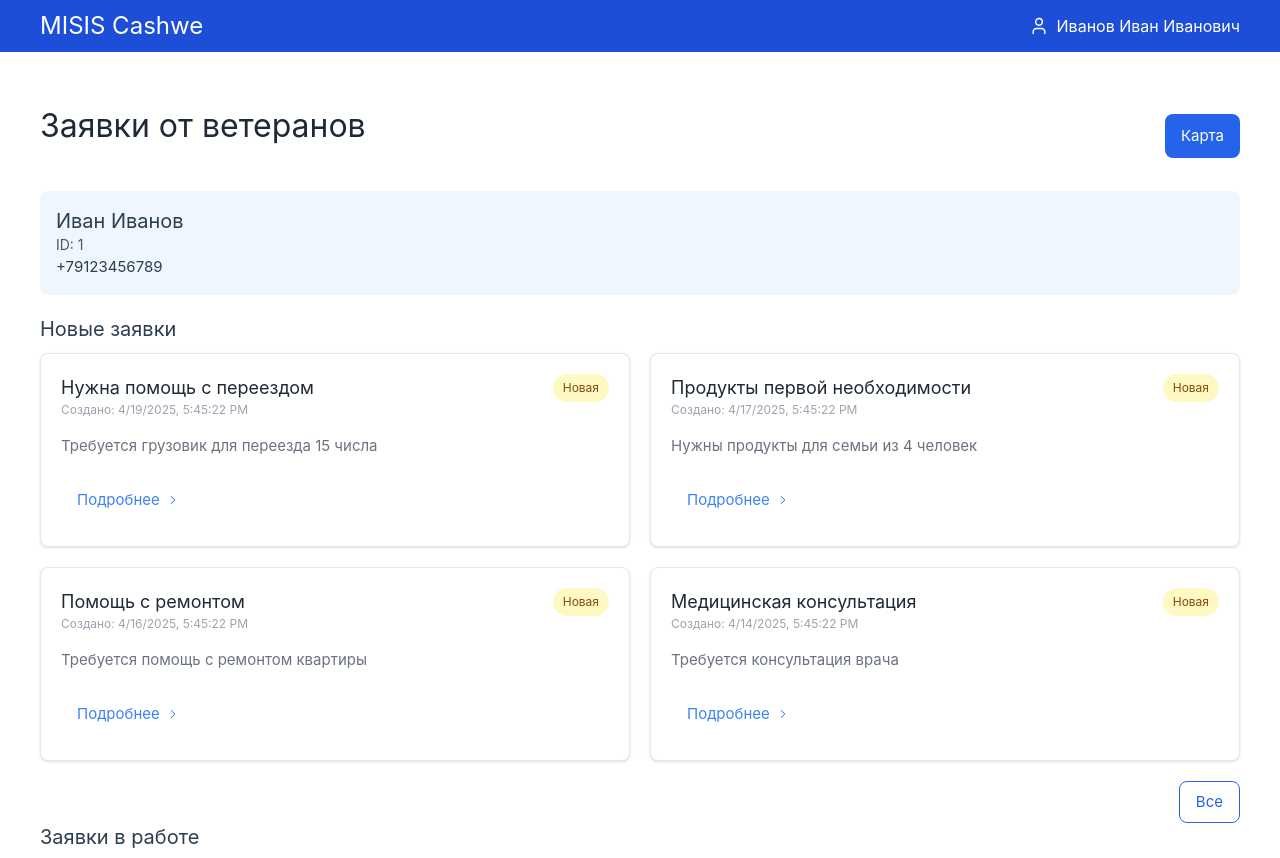
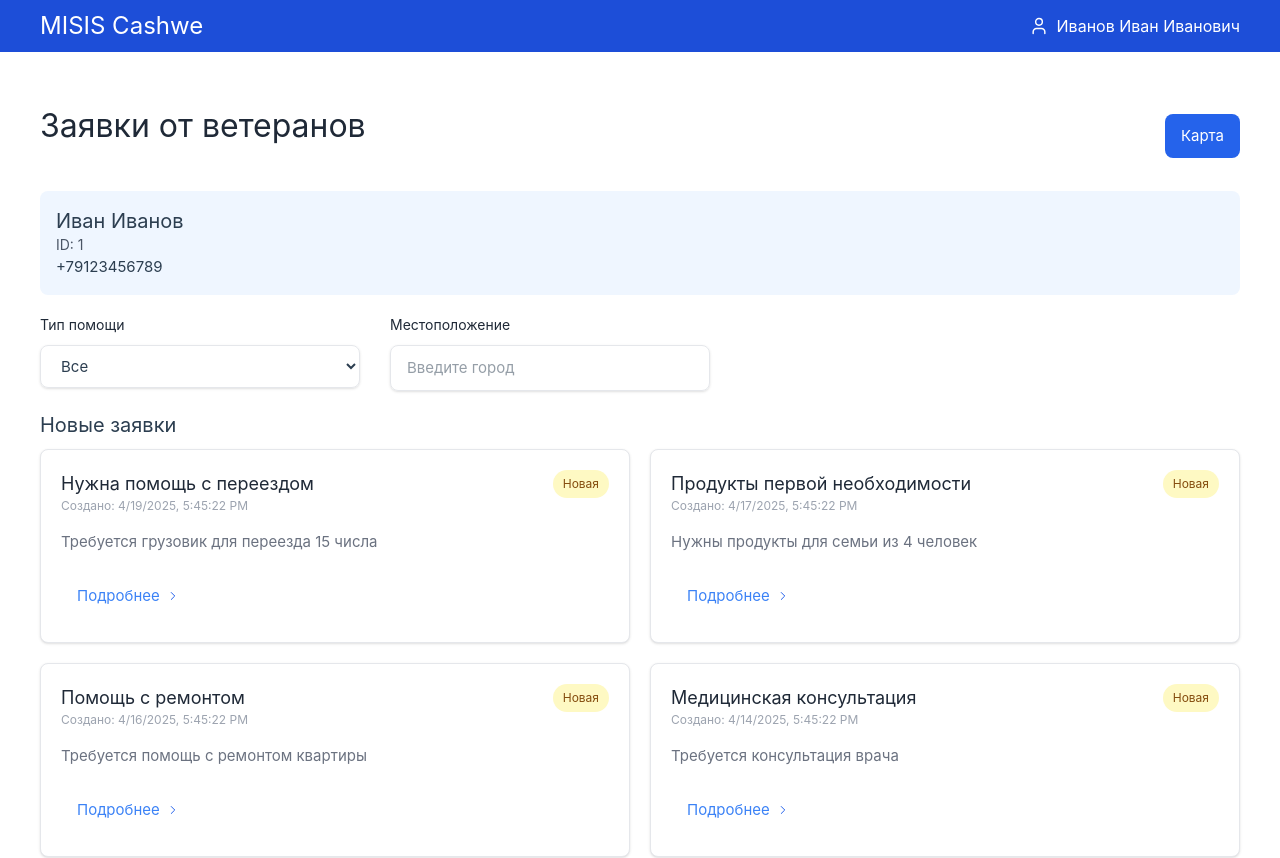
Before and after one commit to IlonMask-sudo/WebApplicationHelpingVeteransRepository, a Vue app: page /home/volunteer in a window 1280 px wide. Shown: the top 858 px of the page. Built offline with nearby package versions, Linux system fonts and the light colour scheme.

Commit message:
added filter by location & type of assistance

```diff
--- a/src/views/home/VolunteerPage.vue
+++ b/src/views/home/VolunteerPage.vue
@@ -110,6 +110,9 @@ const showAllNew = ref(false)
 const showAllInProgress = ref(false)
 const showAllCompleted = ref(false)
 
+const selectedType = ref('')
+const selectedLocation = ref('')
+
 // Отображение только 4 последних заявок
 const displayedNewRequests = computed(() => {
   return showAllNew.value ? [...newRequests.value] : newRequests.value.slice(0, 4)
@@ -158,6 +161,11 @@ const statusConfig = {
 const newRequests = computed(() => {
   return requests.value
     .filter((request) => request.status === 'new')
+    .filter(
+      (request) =>
+        (!selectedType.value || request.type === selectedType.value) &&
+        (!selectedLocation.value || request.location.includes(selectedLocation.value)),
+    )
     .sort((a, b) => new Date(b.createdAt) - new Date(a.createdAt))
 })
 
@@ -167,6 +175,11 @@ const inProgressRequests = computed(() => {
       (request) =>
         request.status === 'in_progress' && request.volunteerId === currentVolunteer.value.id,
     )
+    .filter(
+      (request) =>
+        (!selectedType.value || request.type === selectedType.value) &&
+        (!selectedLocation.value || request.location.includes(selectedLocation.value)),
+    )
     .sort((a, b) => new Date(b.createdAt) - new Date(a.createdAt))
 })
 
@@ -175,6 +188,11 @@ const completedRequests = computed(() => {
     .filter(
       (request) =>
         request.status === 'completed' && request.volunteerId === currentVolunteer.value.id,
+    )
+    .filter(
+      (request) =>
+        (!selectedType.value || request.type === selectedType.value) &&
+        (!selectedLocation.value || request.location.includes(selectedLocation.value)),
     )
     .sort((a, b) => new Date(b.createdAt) - new Date(a.createdAt))
 })
@@ -288,6 +306,45 @@ const showModal = ref(false)
       <h4 class="text-xl font-semibold">{{ currentVolunteer.name }}</h4>
       <p class="text-sm text-gray-600 mt-1">ID: {{ currentVolunteer.id }}</p>
       <a href="tel:+79123456789">{{ currentVolunteer.tel }}</a>
+    </div>
+
+    <!-- Replace your current filter controls with this -->
+    <div class="pt-5 flex gap-7.5">
+      <div class="flex flex-col gap-y-2.5 w-80">
+        <label class="block text-sm font-semibold text-[#1F2937] tracking-[0.5%]">
+          Тип помощи
+        </label>
+        <select
+          v-model="selectedType"
+          class="w-full px-4 py-2.5 border border-[#E5E7EB] rounded-lg shadow-sm focus:border-[#2563EB] focus:ring-2 focus:ring-[#2563EB]/20"
+        >
+          <option value="">Все</option>
+          <option value="transport">Транспорт</option>
+          <option value="food">Продукты</option>
+          <option value="medicine">Лекарства</option>
+          <option value="other">Другое</option>
+        </select>
+      </div>
+
+      <div class="flex flex-col gap-y-2.5 w-80">
+        <label class="block text-sm font-semibold text-[#1F2937] tracking-[0.5%]">
+          Местоположение
+        </label>
+        <input
+          v-model="selectedLocation"
+          list="locations"
+          placeholder="Введите город"
+          class="w-full px-4 py-2.5 border border-[#E5E7EB] rounded-lg shadow-sm focus:border-[#2563EB] focus:ring-2 focus:ring-[#2563EB]/20"
+        />
+        <datalist id="locations" class="w-full bg-green">
+          <option value="Москва" class="w-full"></option>
+          <option value="Санкт-Петербург" class="w-full"></option>
+          <option value="Казань" class="w-full"></option>
+          <option value="Новосибирск" class="w-full"></option>
+          <option value="Екатеринбург" class="w-full"></option>
+          <option value="Ростов-на-Дону" class="w-full"></option>
+        </datalist>
+      </div>
     </div>
 
     <!-- Секция "Новые заявки" -->
```
